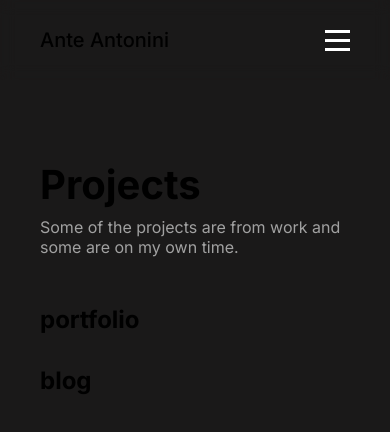
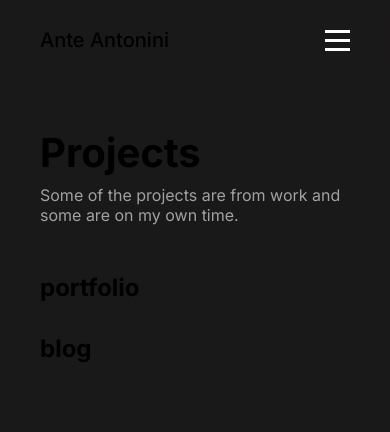
Before and after one commit to AnteAntonini/Portfolio, a Next.js app: page /projects in a window 390 px wide. Shown: the top 432 px of the page. Built offline with nearby package versions, Linux system fonts and the light colour scheme.

Commit message:
change body padding for mobile devices

```diff
--- a/src/app/globals.css
+++ b/src/app/globals.css
@@ -37,6 +37,6 @@ ul {
 
 @media screen and (max-width: 720px) {
   body {
-    padding: 10rem 2.5rem;
+    padding: 8rem 2.5rem 2.5rem 2.5rem;
   }
 }
--- a/src/app/projects/projects.module.css
+++ b/src/app/projects/projects.module.css
@@ -86,7 +86,7 @@
   white-space: nowrap;
 }
 
-@media screen and (max-width: 720px) {
+@media screen and (max-width: 1120px) {
   .projectsLeft {
     display: none;
   }
```
